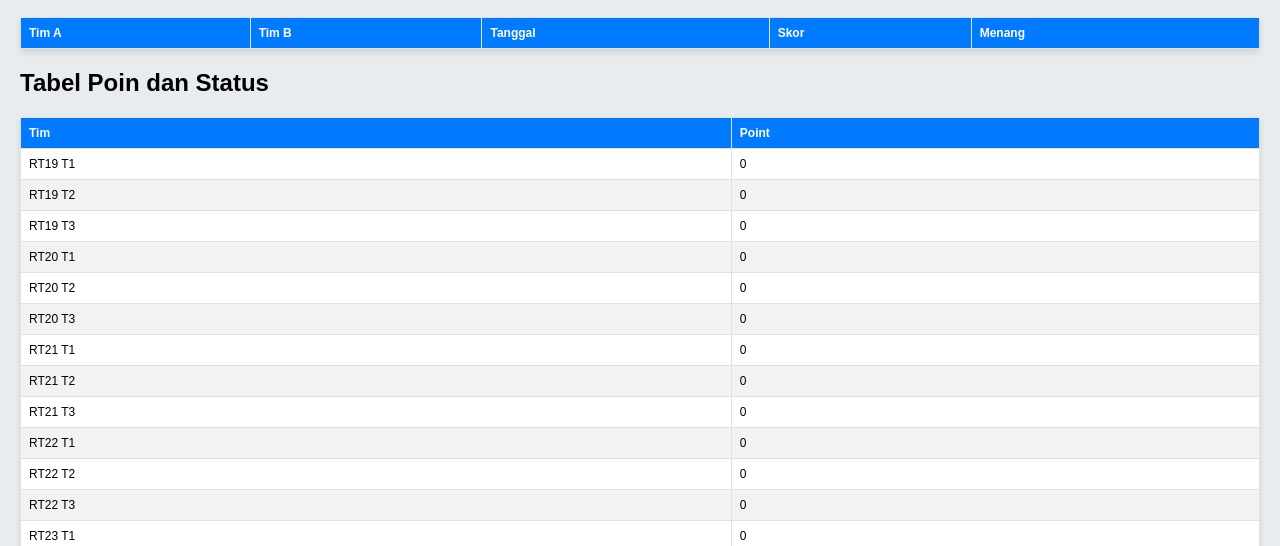
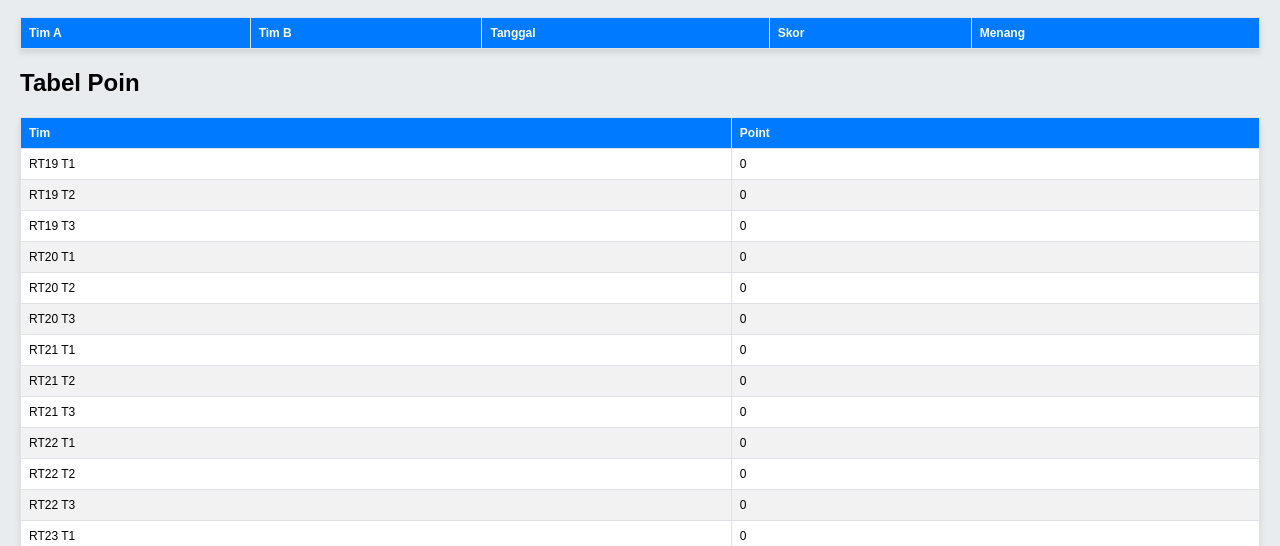
Before and after one commit to PawonBunda/Shutellkok, a plain HTML site: page index.html in a window 1280 px wide. Shown: the part 254-800 px from the top of the page. Drawn offline with Linux system fonts and the light colour scheme.

Commit message:
Update index.html

```diff
--- a/index.html
+++ b/index.html
@@ -25,7 +25,7 @@
         </tbody>
     </table>
 
-    <h2>Tabel Poin dan Status</h2>
+    <h2>Tabel Poin</h2>
     <table id="point-table">
         <thead>
             <tr>
```
